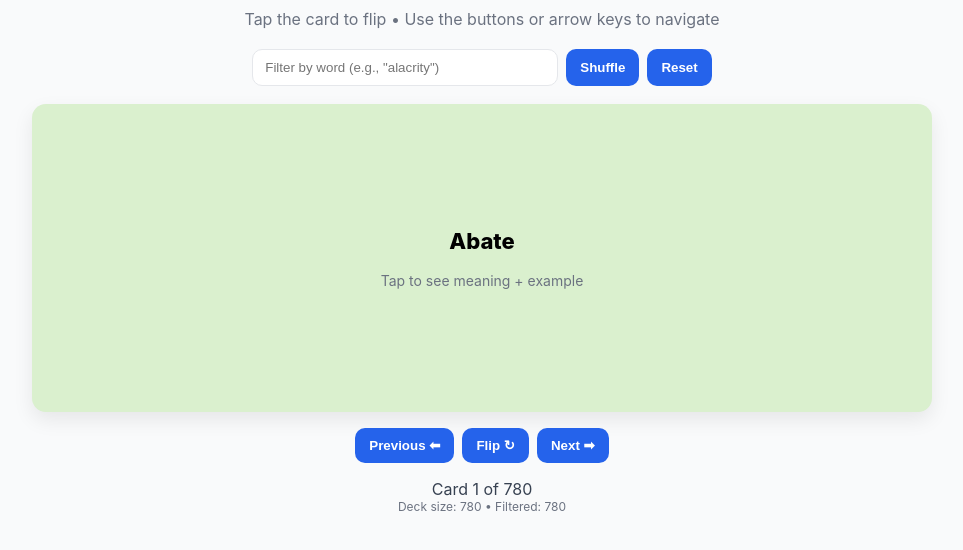
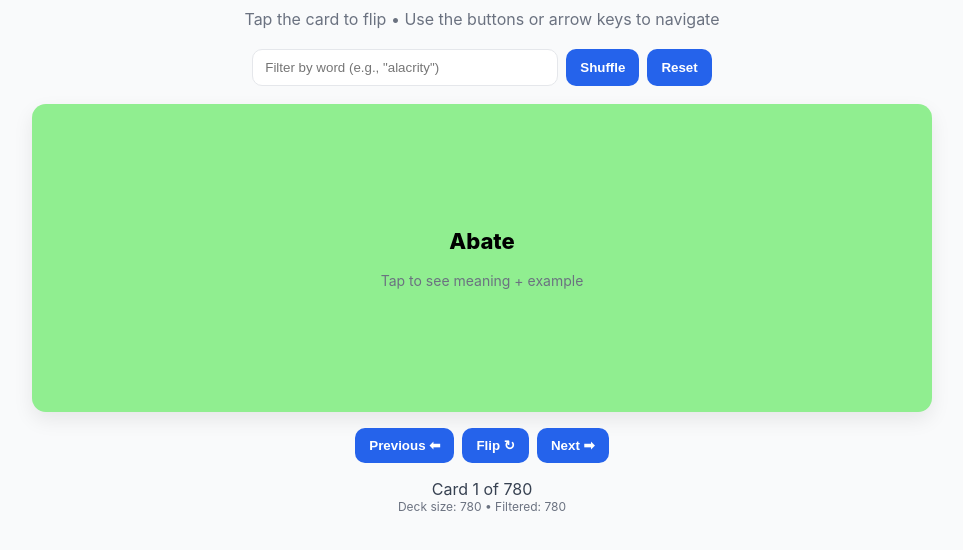
Before and after one commit to dc12345-art/isee-flashcards, a plain HTML site: page index.html in a window 1280 px wide. Shown: the part 66-616 px from the top of the page, without its empty margins (158-1121 px from the left). Drawn offline with Linux system fonts and the light colour scheme.

Commit message:
Update index.html

```diff
--- a/index.html
+++ b/index.html
@@ -10,7 +10,7 @@
   .sub { text-align: center; color: #6b7280; margin-bottom: 20px; }
   .wrap { max-width: 900px; margin: 0 auto; }
   .flashcard {
-    min-height: 260px; background: #daf0ce; border-radius: 14px;
+    min-height: 260px; background: lightgreen; border-radius: 14px;
     box-shadow: 0 8px 20px rgba(0,0,0,.08); padding: 24px;
     display: flex; flex-direction: column; justify-content: center; align-items: center;
     text-align: center; cursor: pointer; transition: transform .15s ease, box-shadow .15s ease;
```
